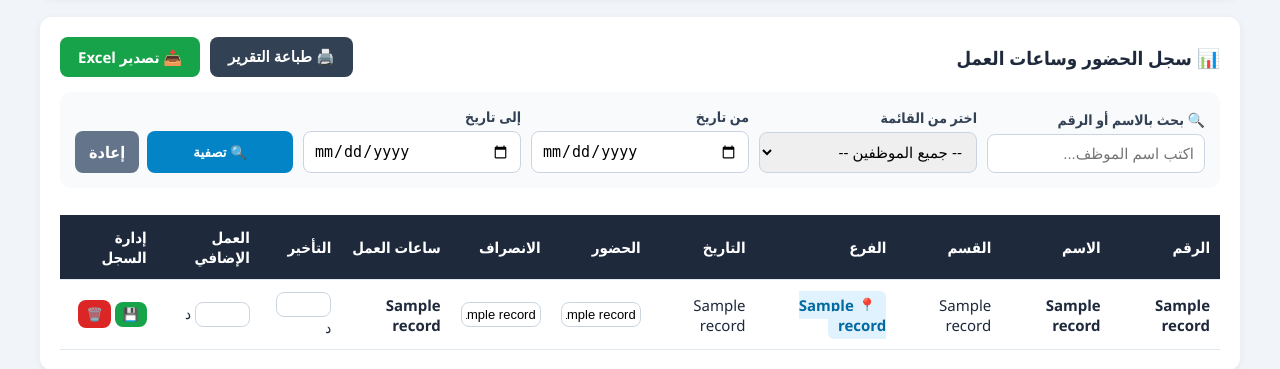
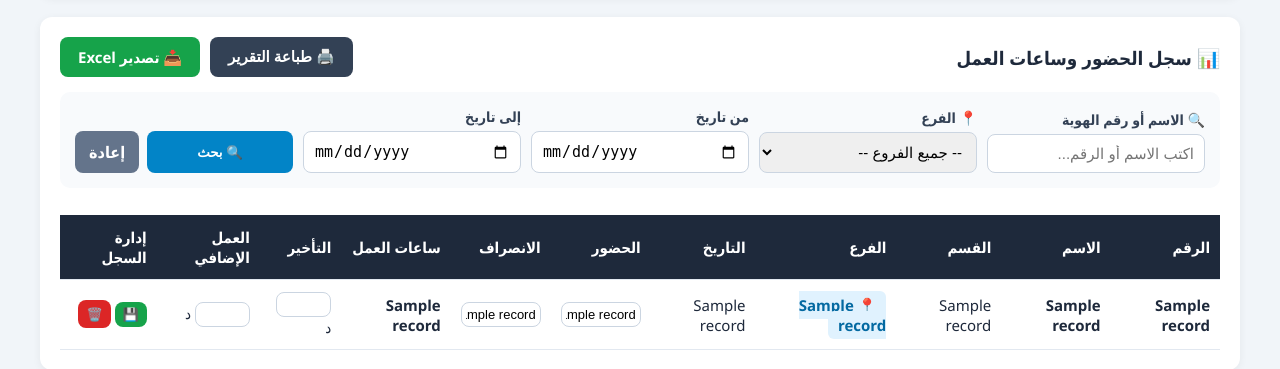
Before and after one commit to wahidhakamy-debug/attendance-system, a Flask app: template templates/dashboard.html in a window 1280 px wide. Shown: the part 706-1075 px from the top of the page. Run offline with Flask 3, Linux system fonts and the light colour scheme; the visitor is signed in with stand-in values (Sample User, id 1); tables that the repository leaves empty hold one stand-in row (values such as "Sample post"); the template is opened without the code that fills it: most values are stand-ins (such as "Sample title", 1, 10 or a date in 2020); some libraries are stand-ins or nearby versions.

Commit message:
Refactor dashboard template for improved structure

```diff
--- a/templates/dashboard.html
+++ b/templates/dashboard.html
@@ -90,30 +90,31 @@
         </div>
     </div>
 
-    {% if session['role'] in ('admin', 'supervisor') %}
-    <form method="GET" action="/dashboard" class="no-print" style="display:grid; grid-template-columns: repeat(auto-fit, minmax(150px, 1fr)); gap:10px; align-items:end; background:#f8fafc; padding:15px; border-radius:10px; margin-bottom:15px;">
+        {% if session['role'] in ('admin', 'supervisor') %}
+    <form method="GET" action="/dashboard" class="no-print" style="display:grid; grid-template-columns: repeat(auto-fit, minmax(145px, 1fr)); gap:10px; align-items:end; background:#f8fafc; padding:15px; border-radius:10px; margin-bottom:15px;">
         <div>
-            <label>🔍 بحث بالاسم أو الرقم</label>
-            <input type="text" name="search_name" value="{{ search_name }}" placeholder="اكتب اسم الموظف..." list="emp_names_list">
+            <label>🔍 الاسم أو رقم الهوية</label>
+            <input type="text" name="search_name" value="{{ search_name }}" placeholder="اكتب الاسم أو الرقم..." list="emp_names_list">
             <datalist id="emp_names_list">
-                {% for e in employees %}<option value="{{ e.1 }}">{% endfor %}
+                {% for e in employees %}<option value="{{ e.1 }}"><option value="{{ e.0 }}">{% endfor %}
             </datalist>
         </div>
         <div>
-            <label>اختر من القائمة</label>
-            <select name="emp_id">
-                <option value="">-- جميع الموظفين --</option>
-                {% for e in employees %}<option value="{{ e.0 }}" {% if emp_filter == e.0 %}selected{% endif %}>{{ e.1 }}</option>{% endfor %}
+            <label>📍 الفرع</label>
+            <select name="branch_filter">
+                <option value="">-- جميع الفروع --</option>
+                {% for b in branches %}<option value="{{ b.1 }}" {% if branch_filter == b.1 %}selected{% endif %}>{{ b.1 }}</option>{% endfor %}
             </select>
         </div>
         <div><label>من تاريخ</label><input type="date" name="start_date" value="{{ start_date }}"></div>
         <div><label>إلى تاريخ</label><input type="date" name="end_date" value="{{ end_date }}"></div>
         <div style="display:flex; gap:8px;">
-            <button type="submit" class="btn btn-primary" style="padding:10px 18px; width:100%;">🔍 تصفية</button>
+            <button type="submit" class="btn btn-primary" style="padding:10px 18px; width:100%;">🔍 بحث</button>
             <a href="/dashboard" class="btn" style="background:#64748b; padding:10px 14px; text-decoration:none; text-align:center;">إعادة</a>
         </div>
     </form>
     {% endif %}
+
 
 
     <div style="overflow-x:auto;">
```
